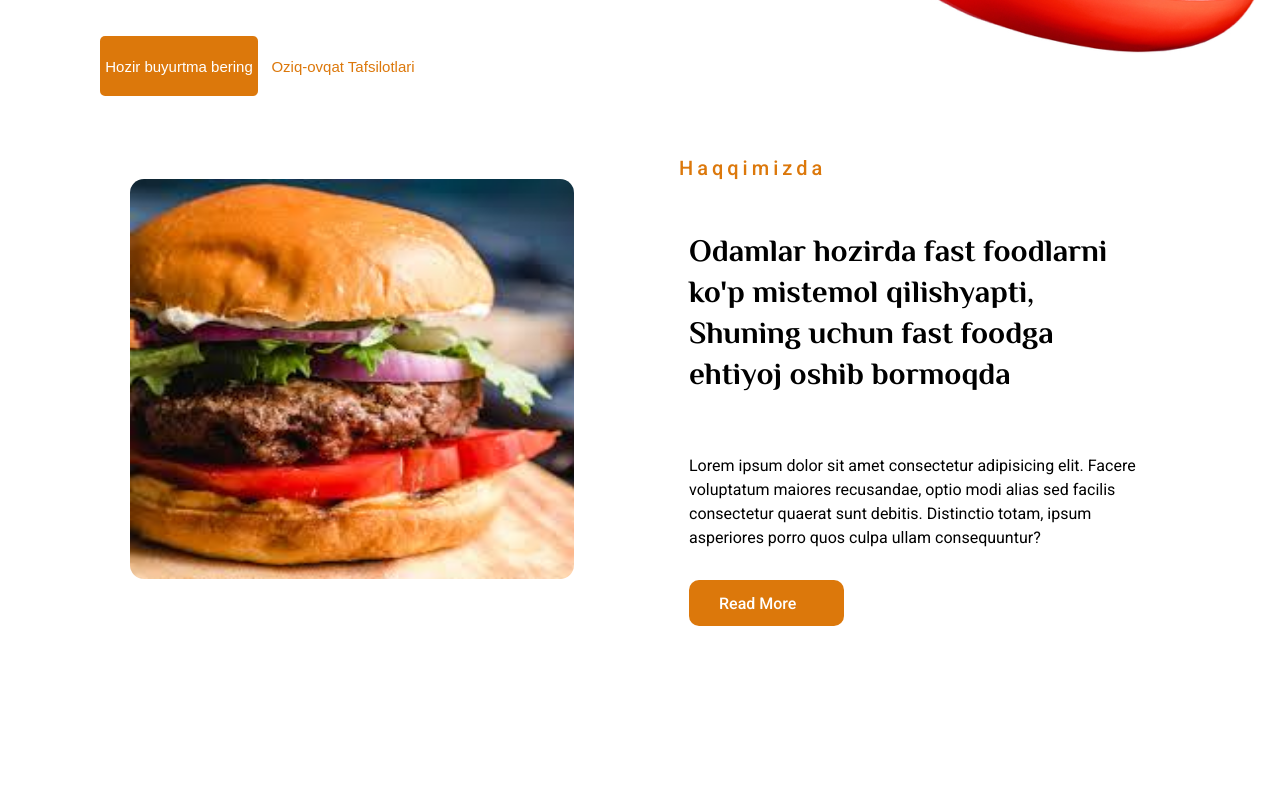
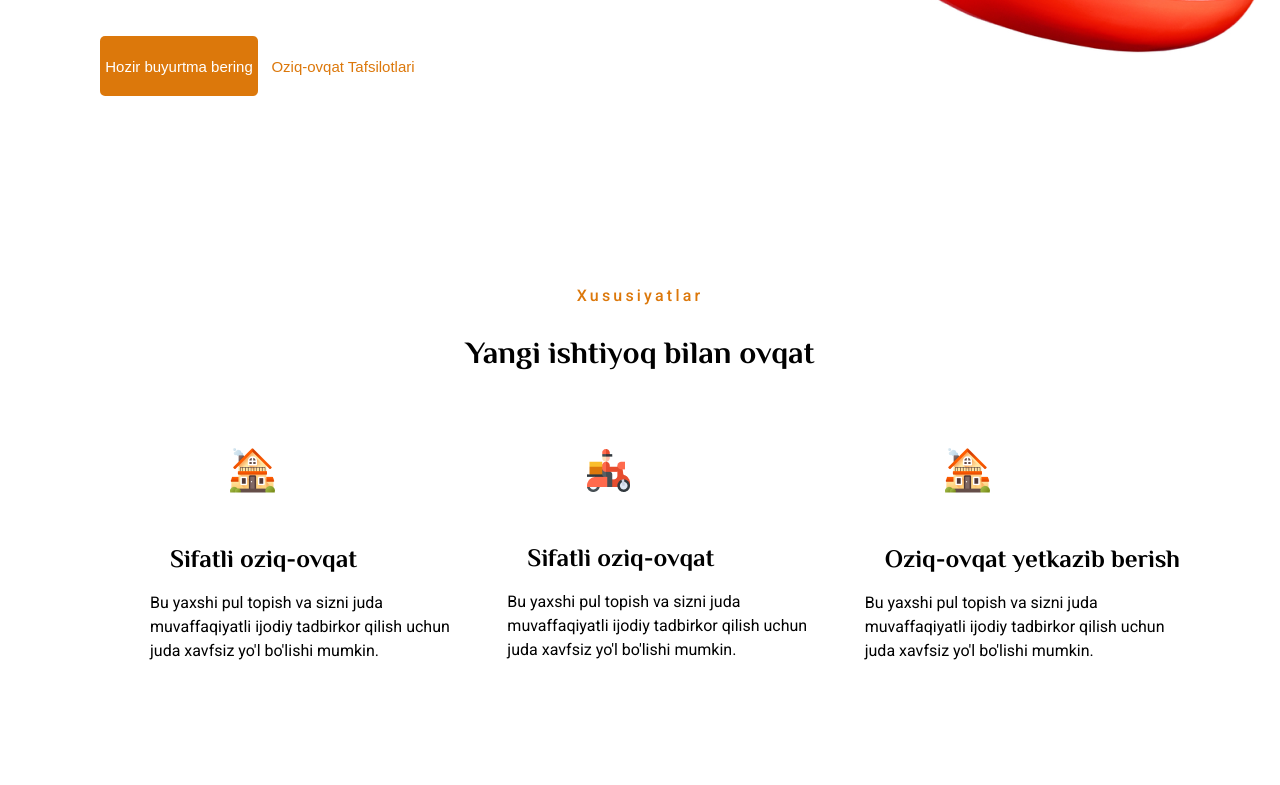
Before and after one commit to habibullo20/BURGER, a React (Vite) app: page / in a window 1280 px wide. Shown: the part 580-1365 px from the top of the page. Before the commit the page ends 1206 px from the top, so only its background shows below. Built offline with nearby package versions, Linux system fonts and the light colour scheme.

Commit message:
Features

```diff
--- a/src/App.jsx
+++ b/src/App.jsx
@@ -1,5 +1,6 @@
 
 import { About } from "./components/about/about"
+import Features from "./components/features/features"
 import Header from "./components/header/header"
 import Hero from "./components/hero/hero"
 
@@ -10,6 +11,7 @@
     <>
       <Header/>
       <Hero/>
+      <Features/>
       <main>
         <About/>
       </main>
--- a/src/components/about/about.css
+++ b/src/components/about/about.css
@@ -38,7 +38,7 @@
 }
 .about-btn {
     background: rgba(220, 120, 11, 1);
-border: none;
+    border: none;
     padding: 12px 30px;
     font-family: Roboto;
     font-size: 16px;
@@ -52,3 +52,7 @@
 .about-img{
     border-radius: 14px;
 }
+
+.about{
+    margin-top: 100px;
+}
--- a/src/components/about/about.jsx
+++ b/src/components/about/about.jsx
@@ -10,10 +10,13 @@
                         <img className='about-img' src={Buger} alt="img " width={444} height={400} />
                     </a>
                     <div className="about-items">
-                        <p className='about-p'>Haqqimizda </p>
+                        <p className='about-p'>Haqimizda </p>
                         <h2 className='about-h2'>Odamlar hozirda fast foodlarni ko'p mistemol qilishyapti, Shuning uchun fast foodga ehtiyoj oshib bormoqda       </h2>
-                        <p className='about-p1'>Lorem ipsum dolor sit amet consectetur adipisicing elit. Facere voluptatum maiores recusandae, optio modi alias sed facilis consectetur quaerat sunt debitis. Distinctio totam, ipsum asperiores porro quos culpa ullam consequuntur?</p>
-                        <button className='about-btn'>Read More </button>
+                        <p className='about-p1'>
+Fast Food biznesini boshlash uchun ko'p narsa kerak. Sizga nafaqat odamlar bilan oziq-ovqat do'konlari, balki kerak
+uskunalar sizning marketing samolyotingizni samarali qiladi.</p>
+                        <button className='about-btn'>Read more
+                        </button>
                     </div>
                 </div>
             </div>
--- /dev/null
+++ b/src/components/features/features.css
@@ -0,0 +1,58 @@
+.features-h2{
+    color: #DC780B;
+    font-family: Roboto;
+font-size: 16px;
+font-weight: 500;
+line-height: 19px;
+letter-spacing: 0.2em;
+text-align: center;
+
+}
+
+.features{
+    margin-top: 150px;
+}
+
+.features-p{
+    font-family: Philosopher;
+font-size: 31px;
+font-weight: 700;
+line-height: 35px;
+letter-spacing: 0em;
+text-align: center;
+margin-top: 30px;
+}
+
+.features-h1{
+    font-family: Philosopher;
+font-size: 25px;
+font-weight: 700;
+line-height: 24px;
+letter-spacing: 0em;
+margin-top: 50px;
+margin-left: -30px;
+}
+
+.features-p2{
+    font-family: Roboto;
+font-size: 16px;
+font-weight: 400;
+line-height: 24px;
+width: 300px;
+margin-left: -50px;
+margin-top: 20px;
+}
+
+.features-item{
+    margin-left: -100px;
+    margin-top: 100px;
+}
+
+.features-img{
+    margin-left: 30px;
+}
+
+.features-list{
+    display: flex;
+    justify-content: space-between;
+}
--- /dev/null
+++ b/src/components/features/features.jsx
@@ -0,0 +1,60 @@
+import "./features.css"
+import Picture from "../../assets/Group 94.png"
+import Picture2 from "../../assets/food-delivery.png"
+import Picture3 from "../../assets/Group 94.png"
+const Features = () => {
+  return (
+    <>
+    <div className="features">
+        <div className="container">
+            <div className="features-inner">
+                <div className="features-text">
+                    <h2 className="features-h2">
+                        Xususiyatlar
+                    </h2>
+                    <p className="features-p">
+
+                        Yangi ishtiyoq bilan ovqat
+                    </p>
+
+                    <ul className="features-list">
+                        <li className="features-item">
+                            <img className="features-img" src={Picture} alt="" />
+                            <h1 className="features-h1">
+                            Sifatli oziq-ovqat
+                            </h1>
+                            <p className="features-p2">
+                            Bu yaxshi pul topish va sizni juda muvaffaqiyatli ijodiy tadbirkor qilish uchun juda xavfsiz yo'l bo'lishi mumkin.
+                            </p>
+                        </li>
+
+                        <li className="features-item">
+                            <img className="features-img" src={Picture2} alt="" />
+                            <h1 className="features-h1">
+                            Sifatli oziq-ovqat
+                            </h1>
+                            <p className="features-p2">
+                            Bu yaxshi pul topish va sizni juda muvaffaqiyatli ijodiy tadbirkor qilish uchun juda xavfsiz yo'l bo'lishi mumkin.
+                            </p>
+                        </li>
+
+                        <li className="features-item">
+                            <img className="features-img" src={Picture3} alt="" />
+                            <h1 className="features-h1">
+
+Oziq-ovqat yetkazib berish
+                            </h1>
+                            <p className="features-p2">
+                            Bu yaxshi pul topish va sizni juda muvaffaqiyatli ijodiy tadbirkor qilish uchun juda xavfsiz yo'l bo'lishi mumkin.
+                            </p>
+                        </li>
+                    </ul>
+                </div>
+            </div>
+        </div>
+    </div>
+    </>
+  )
+}
+
+export default Features
```
Also changed, not shown: src/assets/Group 94.png (added), src/assets/food-delivery.png (added).
